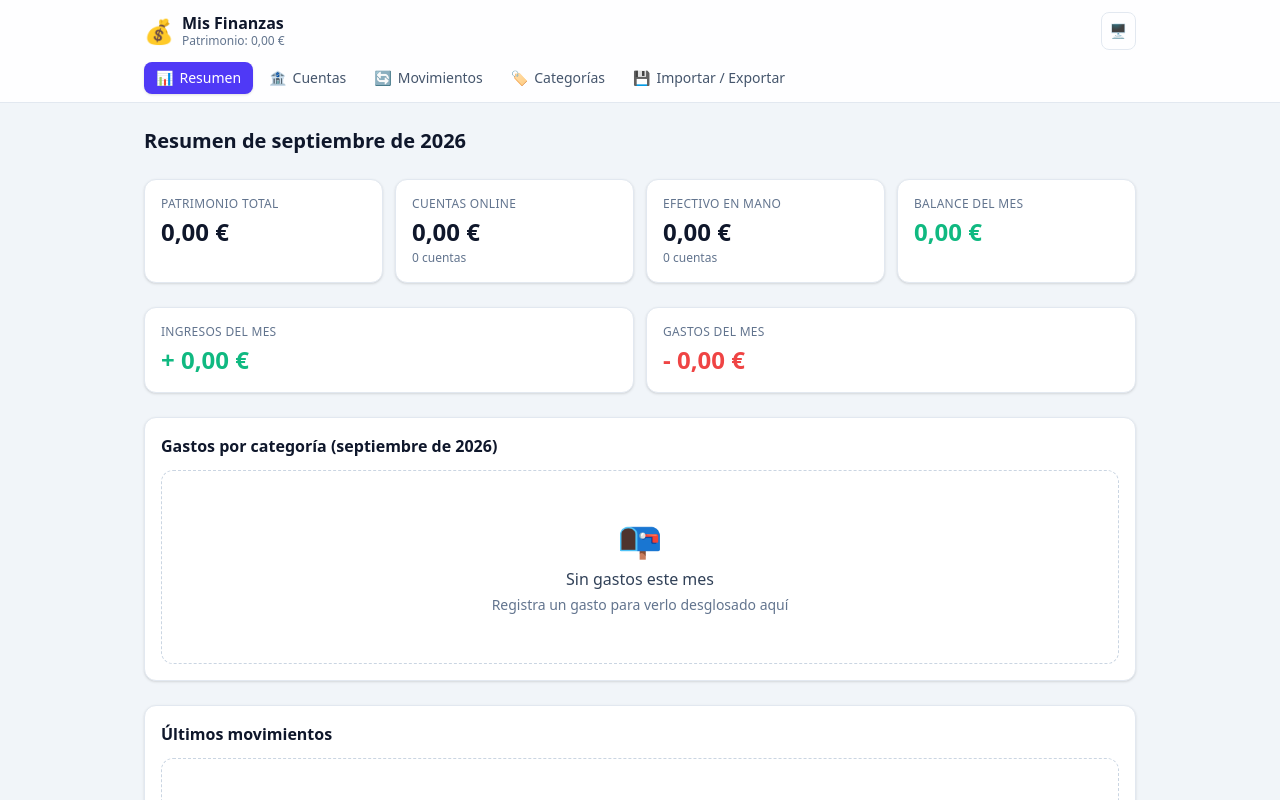
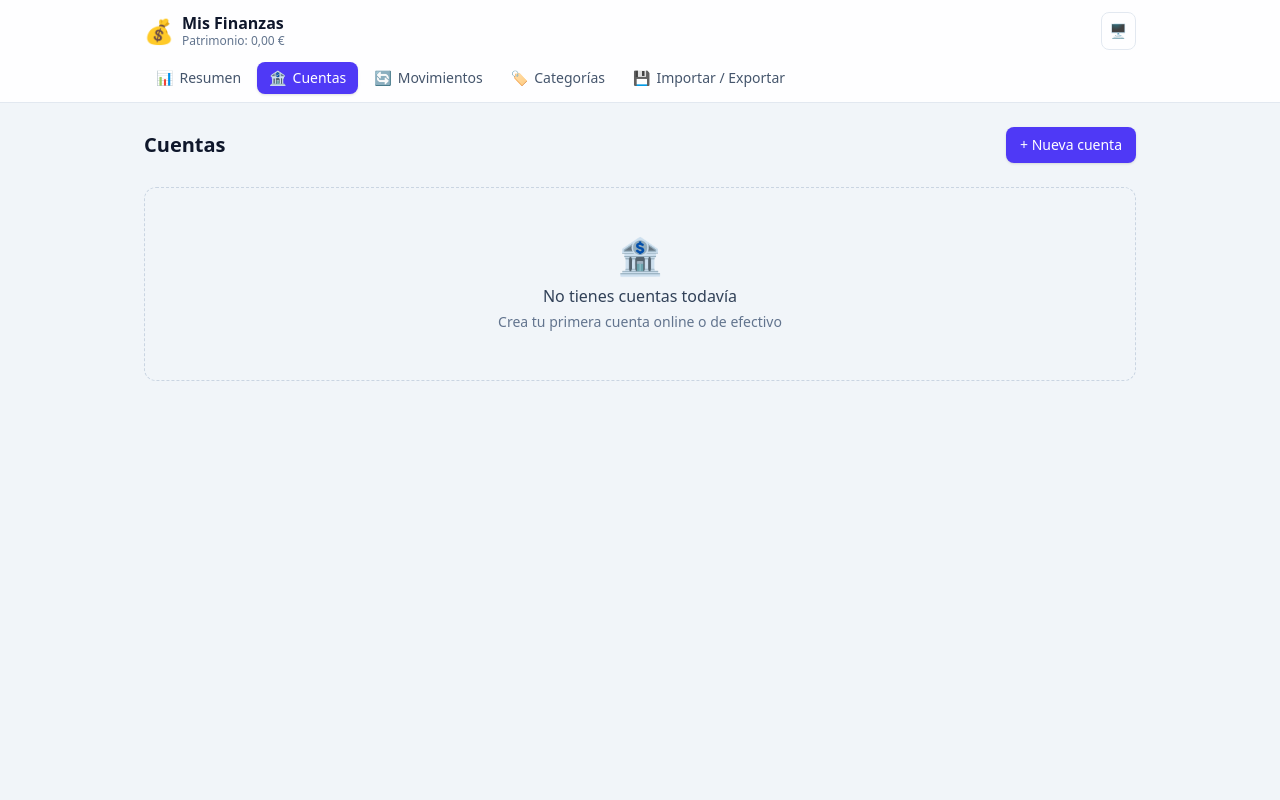
Before and after one commit to msarfer/finance-localstorage, a React (Vite) app: page /#/accounts in a window 1280 px wide. Shown: the top 800 px of the page. Built offline with nearby package versions, Linux system fonts and the light colour scheme.

Commit message:
feat: add hash-based routing across app sections

```diff
--- a/src/App.tsx
+++ b/src/App.tsx
@@ -1,24 +1,30 @@
-import { useState } from 'react'
+import { Router, Route, Switch } from 'wouter'
+import { useHashLocation } from 'wouter/use-hash-location'
 
-import type { View } from '@/types'
 import { Layout } from '@/components/Layout'
 import { Dashboard } from '@/components/dashboard/Dashboard'
 import { AccountsView } from '@/components/accounts/AccountsView'
+import { AccountDetailView } from '@/components/accounts/AccountDetailView'
 import { MovementsView } from '@/components/movements/MovementsView'
 import { CategoriesView } from '@/components/categories/CategoriesView'
 import { ToolsView } from '@/components/tools/ToolsView'
+import { NotFound } from '@/components/NotFound'
 
 function App() {
-  const [view, setView] = useState<View>('dashboard')
-
   return (
-    <Layout view={view} onChangeView={setView}>
-      {view === 'dashboard' && <Dashboard />}
-      {view === 'accounts' && <AccountsView />}
-      {view === 'movements' && <MovementsView />}
-      {view === 'categories' && <CategoriesView />}
-      {view === 'tools' && <ToolsView />}
-    </Layout>
+    <Router hook={useHashLocation}>
+      <Layout>
+        <Switch>
+          <Route path="/" component={Dashboard} />
+          <Route path="/accounts" component={AccountsView} />
+          <Route path="/accounts/:id" component={AccountDetailView} />
+          <Route path="/movements" component={MovementsView} />
+          <Route path="/categories" component={CategoriesView} />
+          <Route path="/tools" component={ToolsView} />
+          <Route path="*" component={NotFound} />
+        </Switch>
+      </Layout>
+    </Router>
   )
 }
 
--- a/src/components/Layout.tsx
+++ b/src/components/Layout.tsx
@@ -1,30 +1,29 @@
 import type { ReactNode } from 'react';
+import { Link, useLocation } from 'wouter';
 
-import type { View } from '@/types';
 import { useStore } from '@/store/useStore';
 import { computeCashTotal } from '@/lib/money';
 import { formatEUR } from '@/lib/money';
 import { useTheme } from '@/hooks/useTheme';
 
-const NAV: { view: View; label: string; icon: string }[] = [
-	{ view: 'dashboard', label: 'Resumen', icon: '📊' },
-	{ view: 'accounts', label: 'Cuentas', icon: '🏦' },
-	{ view: 'movements', label: 'Movimientos', icon: '🔄' },
-	{ view: 'categories', label: 'Categorías', icon: '🏷️' },
-	{ view: 'tools', label: 'Importar / Exportar', icon: '💾' },
+const NAV: { path: string; label: string; icon: string }[] = [
+	{ path: '/', label: 'Resumen', icon: '📊' },
+	{ path: '/accounts', label: 'Cuentas', icon: '🏦' },
+	{ path: '/movements', label: 'Movimientos', icon: '🔄' },
+	{ path: '/categories', label: 'Categorías', icon: '🏷️' },
+	{ path: '/tools', label: 'Importar / Exportar', icon: '💾' },
 ];
 
-export function Layout({
-	view,
-	onChangeView,
-	children,
-}: {
-	view: View;
-	onChangeView: (v: View) => void;
-	children: ReactNode;
-}) {
+function isActive(path: string, current: string): boolean {
+	return path === '/'
+		? current === '/'
+		: current === path || current.startsWith(path + '/');
+}
+
+export function Layout({ children }: { children: ReactNode }) {
 	const accounts = useStore((s) => s.accounts);
 	const { theme, setTheme } = useTheme();
+	const [location] = useLocation();
 
 	const total = accounts.reduce(
 		(sum, a) =>
@@ -64,19 +63,18 @@ export function Layout({
 				</div>
 				<nav className="mx-auto flex max-w-5xl gap-1 overflow-x-auto px-4 pb-2">
 					{NAV.map((item) => (
-						<button
-							key={item.view}
-							type="button"
-							onClick={() => onChangeView(item.view)}
+						<Link
+							key={item.path}
+							href={item.path}
 							className={`flex shrink-0 items-center gap-1.5 rounded-lg px-3 py-1.5 text-sm font-medium transition ${
-								view === item.view
+								isActive(item.path, location)
 									? 'bg-indigo-600 text-white shadow-sm'
 									: 'text-slate-600 hover:bg-slate-100 dark:text-slate-300 dark:hover:bg-slate-800'
 							}`}
 						>
 							<span aria-hidden>{item.icon}</span>
 							{item.label}
-						</button>
+						</Link>
 					))}
 				</nav>
 			</header>
--- a/src/types.ts
+++ b/src/types.ts
@@ -51,5 +51,3 @@ export interface AppState {
   categories: Category[]
   settings: AppSettings
 }
-
-export type View = 'dashboard' | 'accounts' | 'movements' | 'categories' | 'tools'
```
